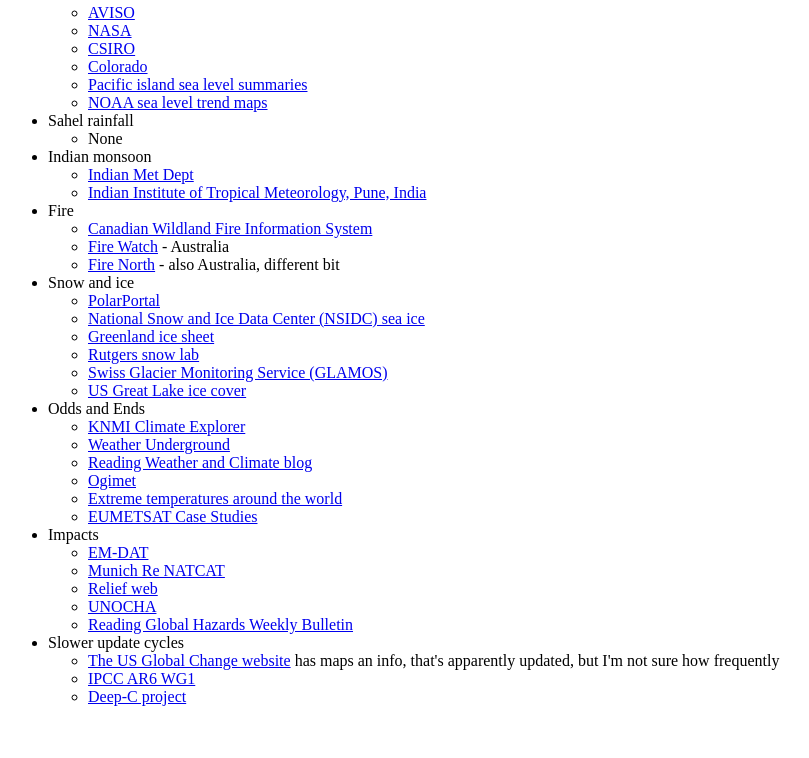
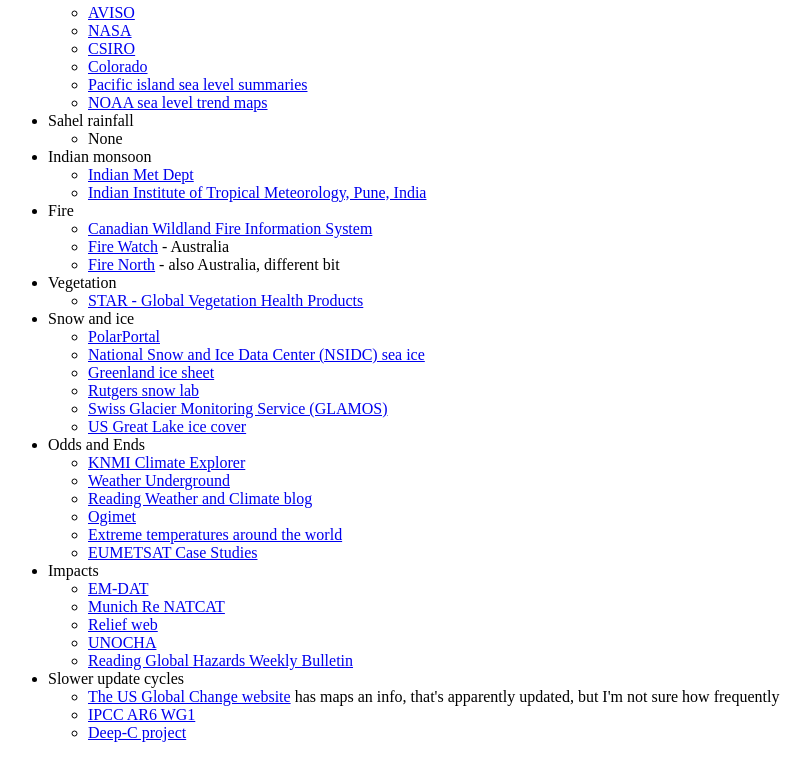
Before and after one commit to jjk-code-otter/climate-monitoring-resources, a plain HTML site: page index.html in a window 1280 px wide. Shown: the part 2615-3373 px from the top of the page, without its empty margins (0-809 px from the left). Before the commit the page ends 3337 px from the top, so only its background shows below. Drawn offline with Linux system fonts and the light colour scheme.

Commit message:
Vegetables

```diff
--- a/index.html
+++ b/index.html
@@ -227,6 +227,11 @@
       <li><a href="https://www.firenorth.org.au/nafi3/">Fire North</a> - also Australia, different bit</li>
     </ul>
   </li>
+  <li>Vegetation
+    <ul>
+      <li><a href="https://www.star.nesdis.noaa.gov/smcd/emb/vci/VH/index.php">STAR - Global Vegetation Health Products</a></li>
+    </ul>
+  </li>
   <li>Snow and ice
     <ul>
       <li><a href="http://polarportal.dk/en/home/">PolarPortal</a> </li>
```
